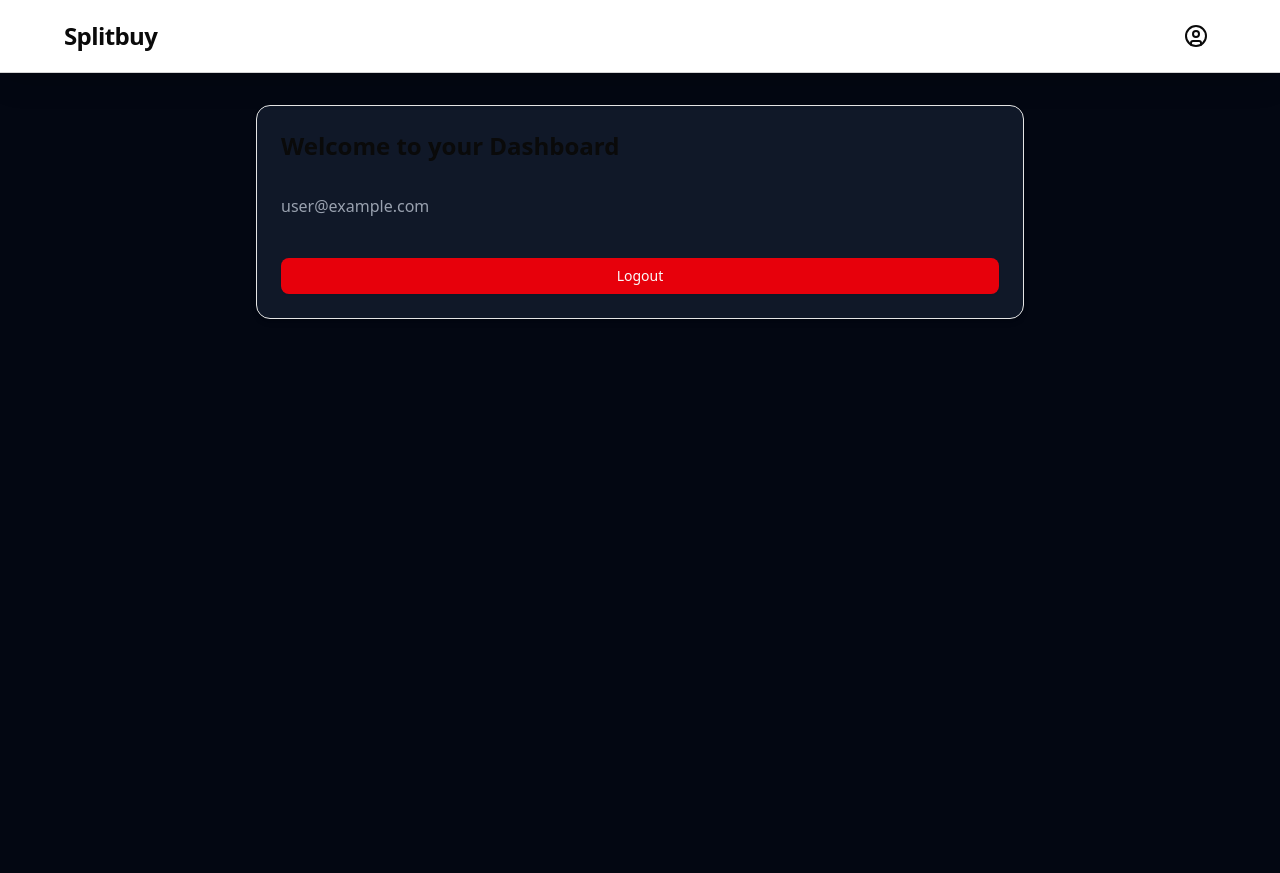
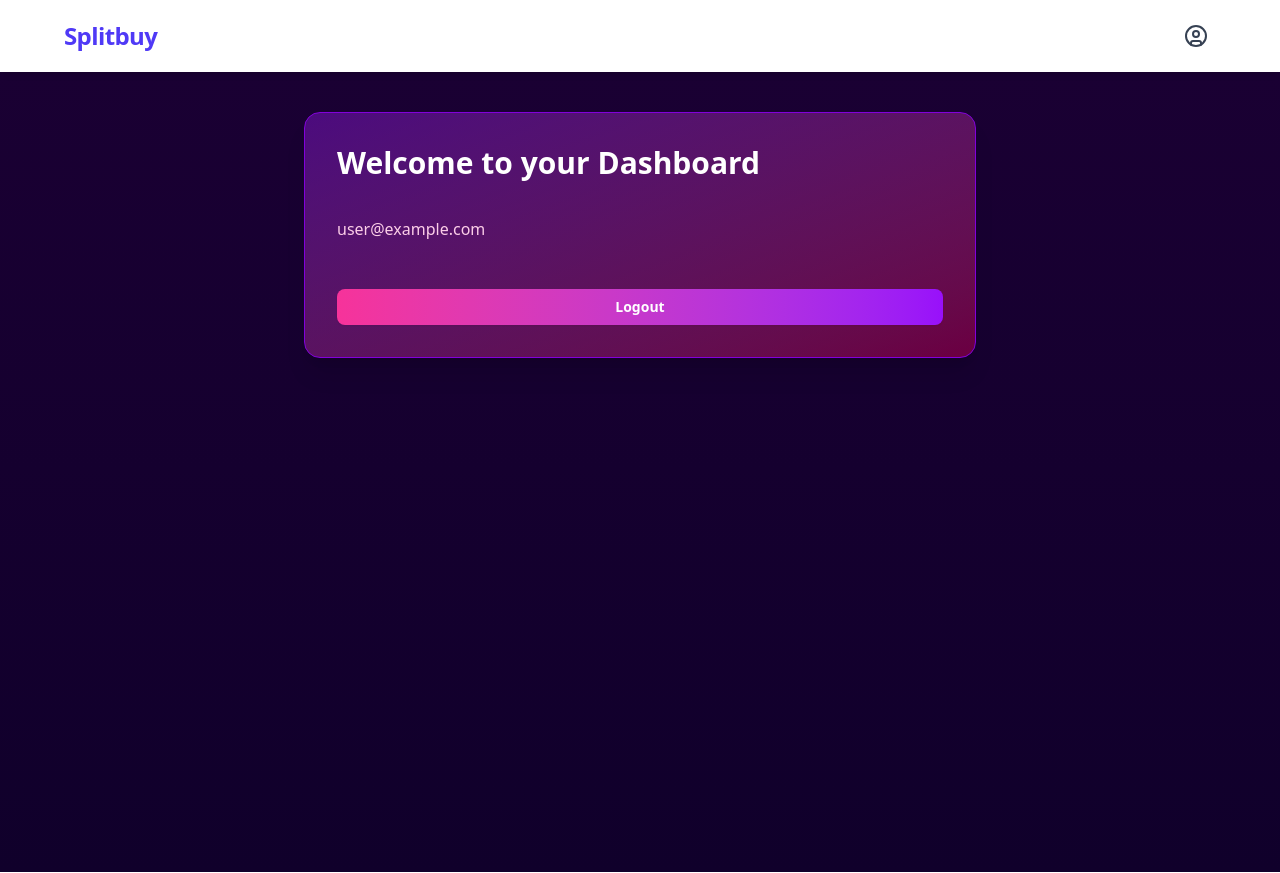
Before and after one commit to shelesteven/Splitbuy, a Next.js app: page /dashboard in a window 1280 px wide. Built offline with nearby package versions, Linux system fonts and the light colour scheme; no server answers; sample sign-in values are in the browser's storage.

Commit message:
redesign

```diff
--- a/package.json
+++ b/package.json
@@ -17,6 +17,7 @@
     "class-variance-authority": "^0.7.1",
     "clsx": "^2.1.1",
     "firebase": "^11.9.1",
+    "framer-motion": "^12.18.1",
     "lucide-react": "^0.519.0",
     "next": "15.3.4",
     "next-themes": "^0.4.6",
--- a/src/app/dashboard/page.tsx
+++ b/src/app/dashboard/page.tsx
@@ -6,13 +6,12 @@ import { signOut } from "firebase/auth";
 import { auth } from "@/lib/firebase";
 import { useAuth } from "@/context/AuthUserContext";
 
-
 import { Button } from "@/components/ui/button";
 import { Card } from "@/components/ui/card";
 
 export default function DashboardPage() {
   const router = useRouter();
-  const { authUser, loading } = useAuth(); // If you're using the AuthUserContext
+  const { authUser, loading } = useAuth();
 
   useEffect(() => {
     if (!loading && !authUser) {
@@ -27,30 +26,30 @@ export default function DashboardPage() {
 
   if (loading) {
     return (
-      <div className="min-h-screen flex items-center justify-center text-white bg-gray-950">
+      <div className="min-h-screen flex items-center justify-center text-white bg-[#0d061f]">
         Loading...
       </div>
     );
   }
 
   return (
-    <div className="min-h-screen bg-gray-950 text-white px-4 py-8">
-      <div className="max-w-3xl mx-auto space-y-6">
-        <Card className="p-6 bg-gray-900 rounded-xl shadow-md">
-          <h1 className="text-2xl font-bold mb-2">Welcome to your Dashboard</h1>
-          <p className="text-gray-400">
+    <div className="min-h-screen bg-gradient-to-b from-[#1a0033] to-[#10002b] text-white px-4 py-10">
+      <div className="max-w-2xl mx-auto space-y-8">
+        <Card className="p-8 rounded-2xl shadow-xl border border-purple-700 bg-gradient-to-br from-purple-800/60 to-pink-800/60 text-white">
+          <h1 className="text-3xl font-extrabold mb-3 text-white">
+            Welcome to your Dashboard
+          </h1>
+          <p className="text-pink-200 font-medium mb-6">
             {authUser?.email || "You're signed in"}
           </p>
 
           <Button
             onClick={handleLogout}
-            className="mt-4 bg-red-600 hover:bg-red-700"
+            className="w-full bg-gradient-to-r from-pink-500 to-purple-600 hover:from-pink-400 hover:to-purple-500 text-white font-bold py-2"
           >
             Logout
           </Button>
         </Card>
-
-        {/* You can add more cards or components here */}
       </div>
     </div>
   );
--- a/src/app/globals.css
+++ b/src/app/globals.css
@@ -120,3 +120,29 @@
     @apply bg-background text-foreground;
   }
 }
+
+@keyframes blob-wave-1 {
+  0%, 100% {
+    transform: translate(0px, 0px) scale(1);
+  }
+  50% {
+    transform: translate(30px, -20px) scale(1.1);
+  }
+}
+
+@keyframes blob-wave-2 {
+  0%, 100% {
+    transform: translate(0px, 0px) scale(1);
+  }
+  50% {
+    transform: translate(-25px, 25px) scale(1.05);
+  }
+}
+
+/* Add Tailwind-style utility classes manually */
+.animate-blob-1 {
+  animation: blob-wave-1 12s ease-in-out infinite;
+}
+.animate-blob-2 {
+  animation: blob-wave-2 16s ease-in-out infinite;
+}
--- a/src/app/layout.tsx
+++ b/src/app/layout.tsx
@@ -14,7 +14,7 @@ import { AuthUserProvider, useAuth } from "@/context/AuthUserContext";
 export default function RootLayout({ children }: { children: ReactNode }) {
   return (
     <html lang="en" suppressHydrationWarning>
-      <body className="min-h-screen flex flex-col font-sans antialiased overflow-y-scroll">
+      <body className="min-h-screen flex flex-col font-sans antialiased overflow-y-scroll bg-white">
         <AuthUserProvider>
           <ThemeProvider attribute="class" forcedTheme="light" enableSystem>
             <SiteHeader />
@@ -36,9 +36,13 @@ function SiteHeader() {
   const [open, setOpen] = useState(false);
 
   return (
-    <header className="sticky top-0 z-50 w-full bg-background border-b border-neutral-300 dark:border-neutral-800 shadow-xl">
-      <nav className="mx-auto flex items-center justify-between px-16 py-4">
-        <Link href="/" className="text-2xl font-bold tracking-tight">
+    <header className="sticky top-0 z-50 w-full bg-white shadow-md">
+      <nav className="mx-auto flex items-center justify-between px-6 md:px-16 py-4">
+        {/* Logo with solid indigo color */}
+        <Link
+          href="/"
+          className="text-2xl font-bold tracking-tight text-indigo-600 hover:text-indigo-700 transition-colors"
+        >
           Splitbuy
         </Link>
 
@@ -46,21 +50,21 @@ function SiteHeader() {
           <div className="relative">
             <button
               onClick={() => setOpen(!open)}
-              className="cursor-pointer rounded-full p-2 hover:bg-neutral-100 dark:hover:bg-neutral-700"
+              className="cursor-pointer rounded-full p-2 hover:bg-gray-100 transition"
             >
-              <UserCircle className="w-6 h-6" />
+              <UserCircle className="w-6 h-6 text-gray-700" />
             </button>
 
             {open && (
-              <div className="absolute right-0 mt-2 w-48 bg-white dark:bg-neutral-800 border border-gray-200 dark:border-gray-700 rounded-md shadow-lg z-50">
+              <div className="absolute right-0 mt-2 w-48 bg-white border border-gray-200 rounded-md shadow-lg z-50 text-gray-800">
                 <Link
                   href="/my-account"
-                  className="block px-4 py-2 hover:bg-gray-100 dark:hover:bg-neutral-700"
+                  className="block px-4 py-2 hover:bg-gray-100"
                 >
                   Profile
                 </Link>
                 <button
-                  className="w-full text-left px-4 py-2 hover:bg-gray-100 dark:hover:bg-neutral-700"
+                  className="w-full text-left px-4 py-2 hover:bg-gray-100"
                   onClick={() => {
                     signOut();
                     router.push("/sign-in");
@@ -74,10 +78,17 @@ function SiteHeader() {
         ) : (
           <div className="flex items-center space-x-3">
             <Link href="/sign-in">
-              <Button variant="outline">Sign In</Button>
+              <Button
+                variant="ghost"
+                className="text-gray-800 border border-gray-300 hover:bg-gray-100"
+              >
+                Sign In
+              </Button>
             </Link>
             <Link href="/sign-up">
-              <Button>Sign Up</Button>
+              <Button className="bg-gradient-to-r from-indigo-600 to-purple-600 text-white hover:opacity-90">
+                Sign Up
+              </Button>
             </Link>
           </div>
         )}
--- a/src/app/page.tsx
+++ b/src/app/page.tsx
@@ -17,7 +17,6 @@ import { PageContainer } from "@/components/PageContainer";
 import { zodResolver } from "@hookform/resolvers/zod";
 import { useForm } from "react-hook-form";
 import { z } from "zod";
-
 import { toast } from "sonner";
 
 import { db } from "@/lib/firebase";
@@ -31,7 +30,6 @@ const formSchema = z.object({
 
 export default function Home() {
   const router = useRouter();
-
   const { authUser } = useAuth();
 
   const form = useForm({
@@ -45,13 +43,13 @@ export default function Home() {
     if (authUser) {
       router.replace("/dashboard");
     }
-  }, [authUser]);
+  }, [authUser, router]);
 
   const onSubmit = async (data: z.infer<typeof formSchema>) => {
     try {
       const q = query(
         collection(db, "users"),
-        where("email", "==", data.email.toLowerCase()),
+        where("email", "==", data.email.toLowerCase())
       );
       const snapshot = await getDocs(q);
 
@@ -69,8 +67,14 @@ export default function Home() {
   };
 
   return (
-    <PageContainer className="items-center justify-center bg-gradient-to-br from-indigo-200 to-white dark:from-indigo-950/40 dark:to-gray-950">
-      <div className="flex flex-col md:flex-row items-center justify-center min-w-full md:gap-16 z-10">
+    <PageContainer className="relative items-center justify-center bg-gradient-to-br from-indigo-200 to-white dark:from-indigo-950/40 dark:to-gray-950 overflow-hidden">
+
+      {/* === Background Animation Blobs === */}
+      <div className="absolute w-[60vw] h-[60vw] bg-purple-400 opacity-20 rounded-full top-[-20%] left-[-20%] blur-3xl animate-blob-1 z-0" />
+      <div className="absolute w-[40vw] h-[40vw] bg-indigo-300 opacity-20 rounded-full bottom-[-10%] right-[-15%] blur-3xl animate-blob-2 z-0" />
+
+      {/* === Foreground Content === */}
+      <div className="relative flex flex-col md:flex-row items-center justify-center min-w-full md:gap-16 z-10">
         <div className="text-center md:text-left max-w-6xl">
           <h1 className="text-4xl md:text-6xl font-extrabold text-indigo-500 dark:text-indigo-400 leading-tight mb-2">
             Group up. Save big.
--- /dev/null
+++ b/tailwind.config.ts
@@ -0,0 +1,28 @@
+import type { Config } from "tailwindcss";
+
+const config: Config = {
+  content: [
+    "./src/**/*.{ts,tsx}",
+  ],
+  theme: {
+    extend: {
+      keyframes: {
+        "blob-wave-1": {
+          "0%, 100%": { transform: "translate(0px, 0px) scale(1)" },
+          "50%": { transform: "translate(30px, -20px) scale(1.1)" },
+        },
+        "blob-wave-2": {
+          "0%, 100%": { transform: "translate(0px, 0px) scale(1)" },
+          "50%": { transform: "translate(-25px, 25px) scale(1.05)" },
+        },
+      },
+      animation: {
+        "blob-1": "blob-wave-1 12s ease-in-out infinite",
+        "blob-2": "blob-wave-2 16s ease-in-out infinite",
+      },
+    },
+  },
+  plugins: [],
+};
+
+export default config;
```
Also changed, not shown: src/app/sign-in/page.tsx (+37 -17 lines), src/lib/firebase.js (line endings or trailing spaces), 1 other file (tests, documents, lock files or other folders).
